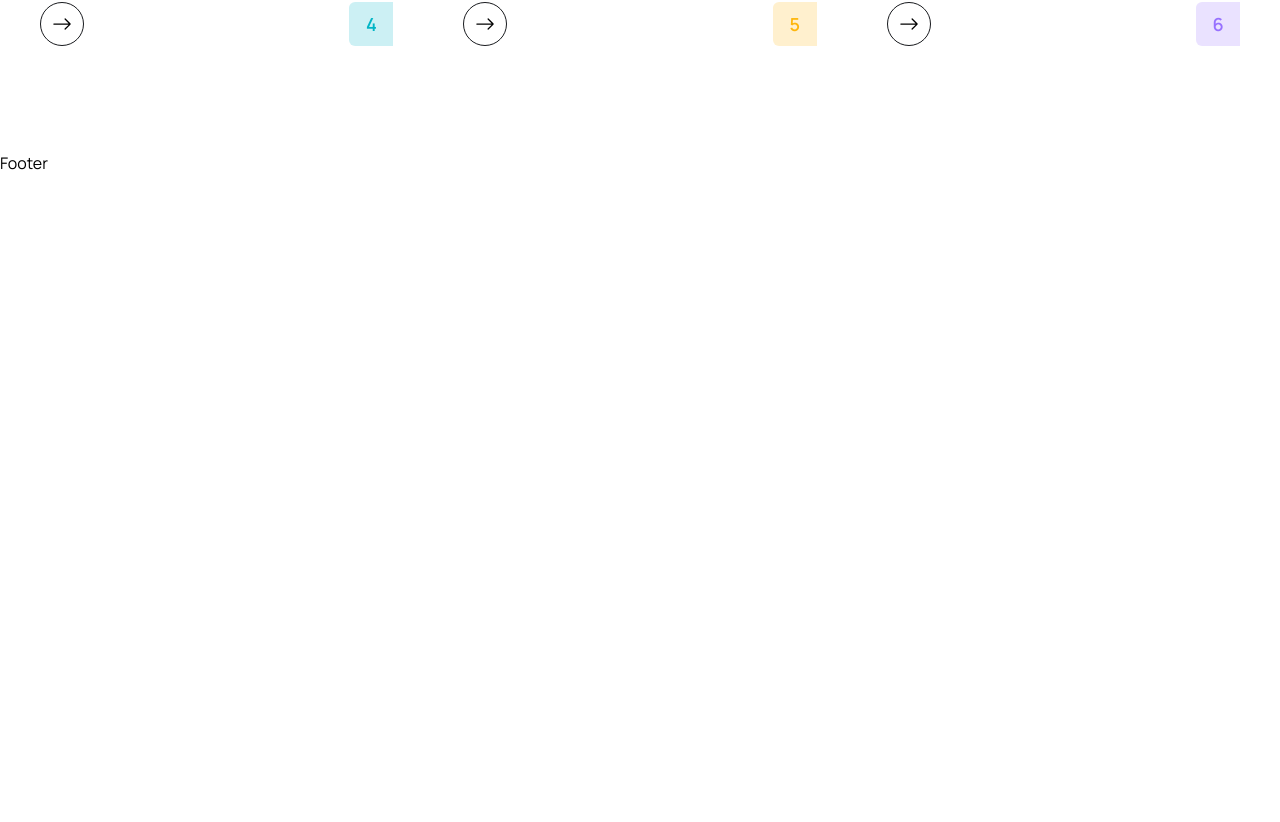
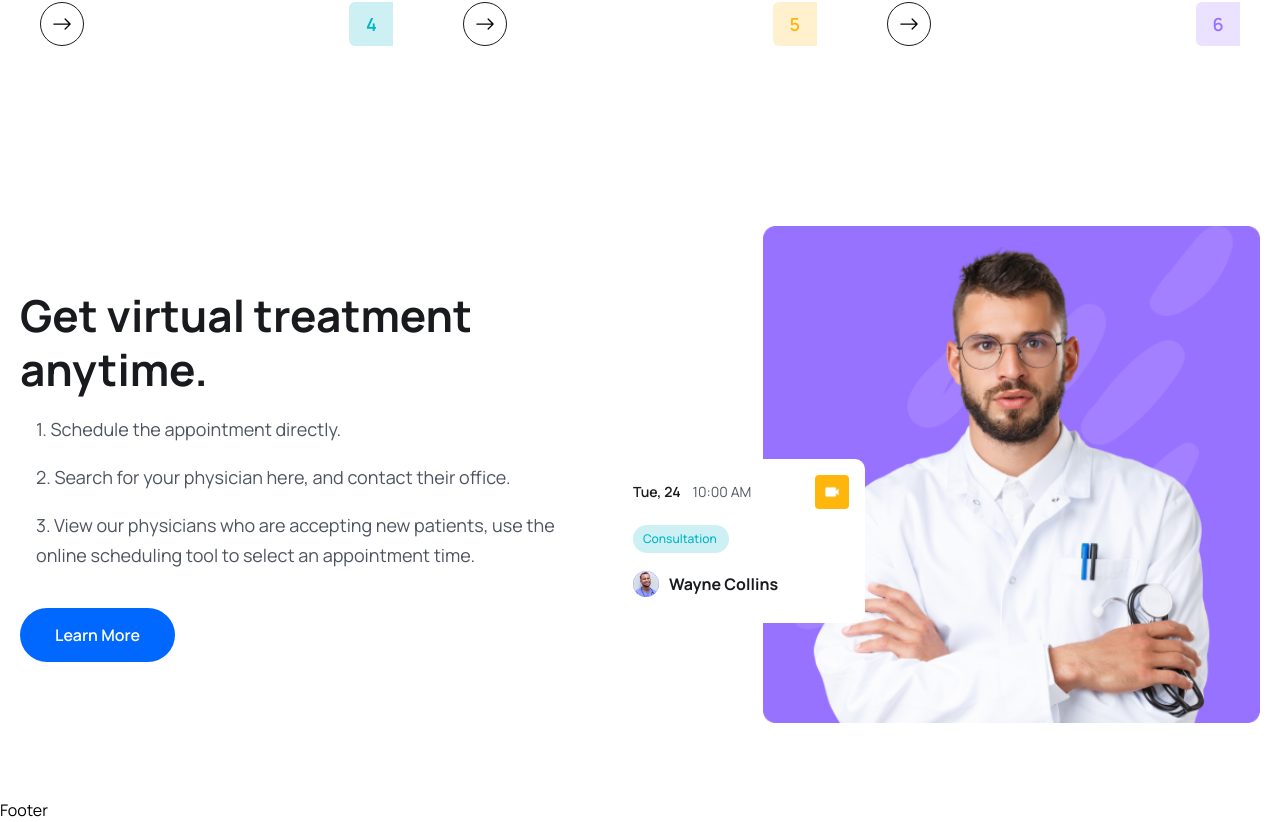
Before and after one commit to vishalkj2002/MediConnect, a React (Vite) app in the folder Frontend/: page / in a window 1280 px wide. Shown: the part 3043-3865 px from the top of the page. Before the commit the page ends 3218 px from the top, so only its background shows below. Built offline with nearby package versions, Linux system fonts and the light colour scheme.

Commit message:
Added feature section

```diff
--- a/Frontend/src/pages/Home.jsx
+++ b/Frontend/src/pages/Home.jsx
@@ -5,6 +5,9 @@
 import icon01 from '../assets/images/icon01.png';
 import icon02 from '../assets/images/icon02.png';
 import icon03 from '../assets/images/icon03.png';
+import featureImg from '../assets/images/feature-img.png';
+import videoIcon from '../assets/images/video-icon.png';
+import avatarIcon from '../assets/images/avatar-icon.png';
 import { Link } from 'react-router-dom';
 import {BsArrowRight} from 'react-icons/bs';
 import About from '../components/About/About'
@@ -123,6 +126,45 @@
           <ServiceList/>
         </div>
       </section>
+
+      <section>
+        <div className="container">
+          <div className='flex items-center justify-between flex-col lg:flex-row'>
+            <div className='xl:w-[670px]'>
+              <h2 className="heading">Get virtual treatment <br/> anytime.</h2>
+              <ul className="pl-4">
+                <li className="text__para">1. Schedule the appointment directly.</li>
+                <li className='text__para'>2. Search for your physician here, and contact their office.</li>
+                <li className="text__para">3. View our physicians who are accepting new patients, use the online scheduling tool to select an appointment time.</li>
+              </ul>
+              <Link to='/'><button className="btn">Learn More</button></Link>
+            </div>
+
+            <div className='relative z-10 xl:w-[770px] flex justify-end mt-[50px] lg:mt-0'>
+              <img src={featureImg} className='w-3/4' alt="" />
+
+              <div className='w-[150px] lg:w-[248px] bg-white absolute bottom-[50px] left-0 md:bottom-[100px] md:left-5 z-20 p-2 pb-3 lg:pt-4 lg:px-4 lg:pb-[26px] rounded-[10px]'>
+                <div className="flex items-center justify-between">
+                  <div className='flex items-center gap-[6px] lg:gap-3'>
+                    <p className='text-[10px] leading-[10px] lg:text-[14px] lg:leading-5 text-headingColor font-[600]'>Tue, 24</p>
+                    <p className='text-[10px] leading-[10px] lg:text-[14px] lg:leading-5 text-textColor font-[400]'>10:00 AM</p>
+                  </div>
+                  <span className='w-5 h-5 lg:w-[34px] lg:h-[34px] flex items-center justify-center bg-yellowColor rounded py-1 px-[6px] lg:py-3 lg:px-[9px]'>
+                    <img src={videoIcon} alt="" />
+                  </span>
+                </div>
+
+                <div className='w-[65px] lg:w-[96px] bg-[#CCF0F3] py-1 px-2 lg:py-[6px] lg:px-[10px] text-[8px] leading-[8px] lg:text-[12px] lg:leading-4 text-irisBlueColor font-[500] mt-2 lg:mt-4 rounded-full'>Consultation</div>
+
+                <div className='flex items-center gap-[6px] lg:gap-[10px] mt-2 lg:mt-[18px]'>
+                  <img src={avatarIcon} alt="" />
+                  <h4 className='text-[10px] leading-3 lg:text-[16px] lg:leading-[22px] font-[700] text-headingColor'>Wayne Collins</h4>
+                </div>
+              </div>
+            </div>
+          </div>
+        </div>
+      </section>
     </>
   )
 }
```
